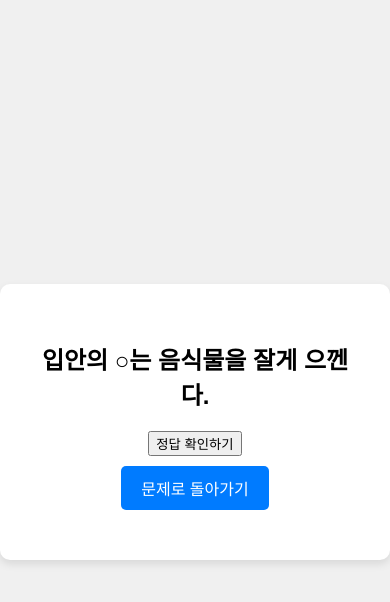
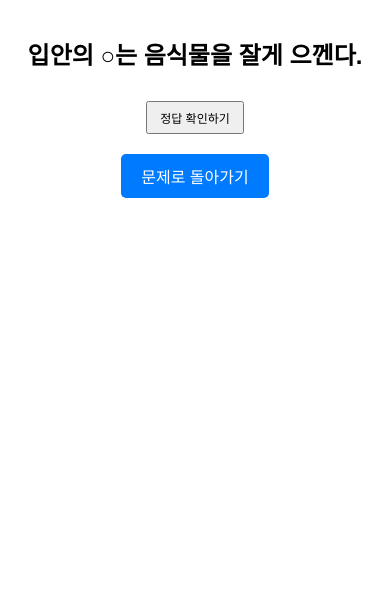
Before and after one commit to bluecode674/kid_edu_ver2, a React (Create React App) app: page /question/1 in a window 390 px wide. Shown: the top 602 px of the page. Built offline with nearby package versions, Linux system fonts and the light colour scheme.

Commit message:
ui 개션

```diff
--- a/src/App.css
+++ b/src/App.css
@@ -1,18 +1,55 @@
-/* src/App.css */
 body {
   margin: 0;
-  font-family: 'Arial', sans-serif;
-  background-color: #f0f0f0;
-  display: flex;
-  justify-content: center;
-  align-items: center;
-  height: 100vh;
+  font-family: Arial, sans-serif;
 }
 
-.App {
-  text-align: center;
-  background: white;
+.container {
+  display: flex;
+  flex-direction: column;
+  align-items: center;
+  justify-content: center;
   padding: 20px;
-  border-radius: 10px;
-  box-shadow: 0 4px 8px rgba(0, 0, 0, 0.1);
 }
+
+button {
+  margin: 10px;
+  padding: 10px 20px;
+  font-size: 16px;
+  cursor: pointer;
+}
+
+.answer {
+  margin: 20px 0;
+  font-size: 18px;
+  font-weight: bold;
+}
+
+@media (max-width: 768px) {
+  .container {
+    padding: 10px;
+  }
+
+  button {
+    font-size: 14px;
+    padding: 8px 16px;
+  }
+
+  .answer {
+    font-size: 16px;
+  }
+}
+
+@media (max-width: 480px) {
+  .container {
+    padding: 5px;
+  }
+
+  button {
+    font-size: 12px;
+    padding: 6px 12px;
+  }
+
+  .answer {
+    font-size: 14px;
+  }
+}
```
